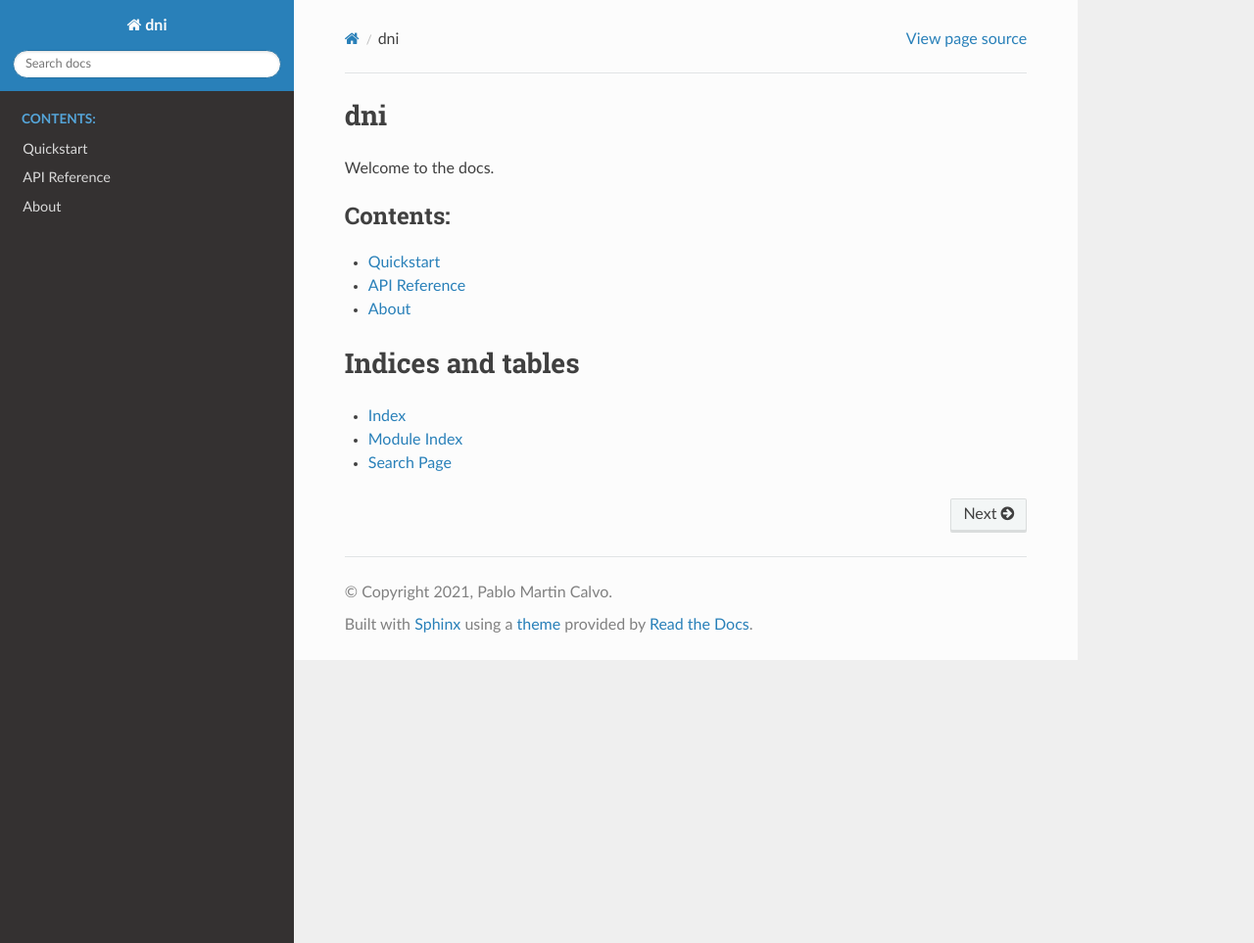
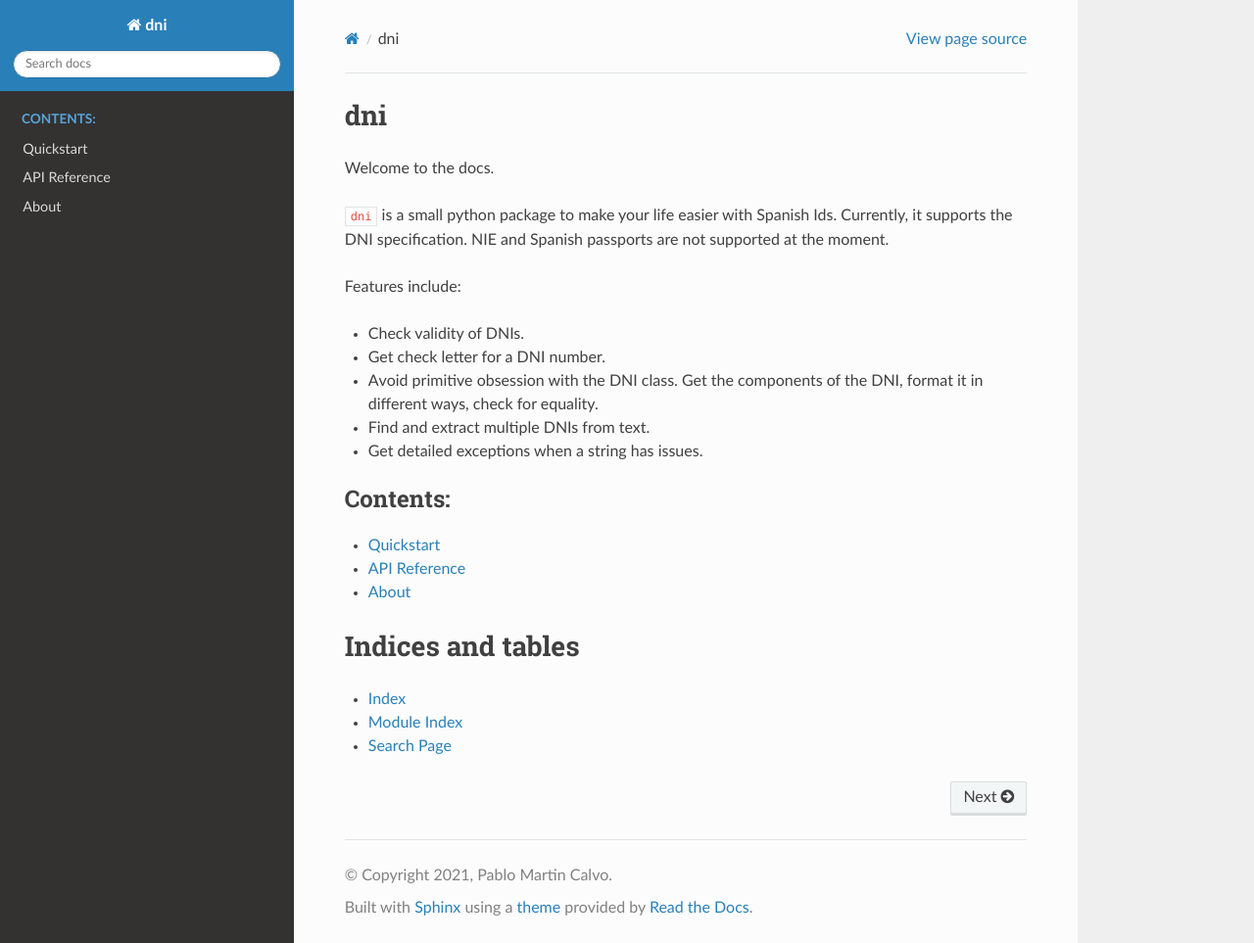
Before and after one commit to pmartincalvo/dni, a Sphinx documentation site: the page built from docs/index.rst, in a window 1280 px wide and 963 px high. Shown: the whole window at 98% size. Built offline with Sphinx 7.4.7 and the Read the Docs theme 2.0.0, drawn with Linux system fonts in a browser that asks for light colours.

Commit message:
A few improvements in docs.

```diff
--- a/docs/api_reference.rst
+++ b/docs/api_reference.rst
@@ -3,3 +3,4 @@ API Reference
 
 .. automodule:: dni
    :members:
+   :member-order: bysource
--- a/docs/index.rst
+++ b/docs/index.rst
@@ -2,6 +2,20 @@ dni
 ===============================
 
 Welcome to the docs.
+
+``dni`` is a small python package to make your life easier with Spanish Ids.
+Currently, it supports the DNI specification. NIE and Spanish passports are
+not supported at the moment.
+
+Features include:
+
+- Check validity of DNIs.
+- Get check letter for a DNI number.
+- Avoid primitive obsession with the DNI class. Get the components of the DNI,
+  format it in different ways, check for equality.
+- Find and extract multiple DNIs from text.
+- Get detailed exceptions when a string has issues.
+
 
 .. toctree::
     :maxdepth: 1
```
Also changed, not shown: README.md (+7 -4 lines), dni/__init__.py (+13 -0 lines).
